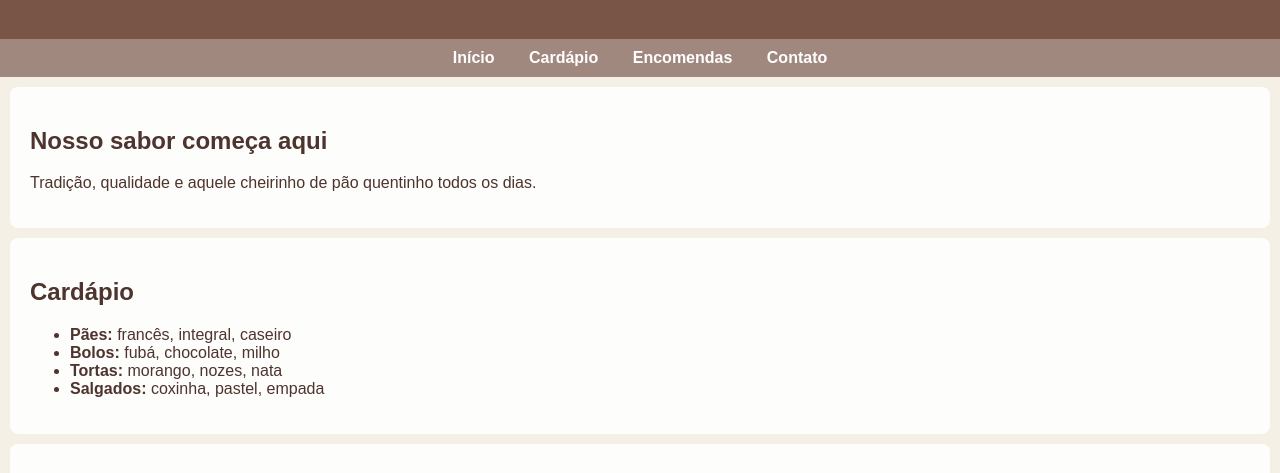
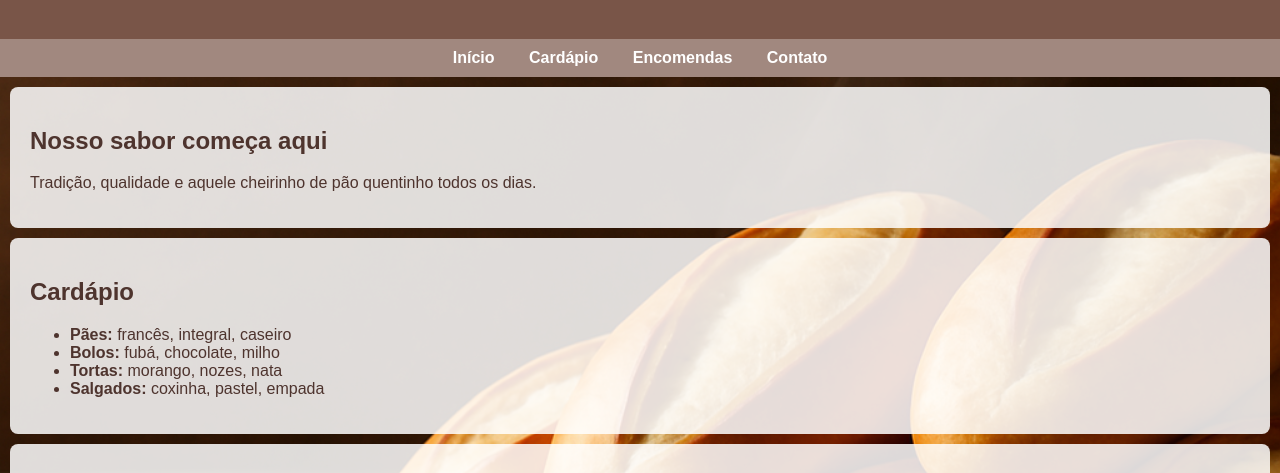
Before and after one commit to leofdematos/docepaocentral, a plain HTML site: page index.html in a window 1280 px wide. Shown: the part 340-813 px from the top of the page. Drawn offline with Linux system fonts and the light colour scheme.

Commit message:
style.css

```diff
--- a/style.css
+++ b/style.css
@@ -1,7 +1,7 @@
 body {
     font-family: Arial, sans-serif;
     margin: 0;
-    background: url("fundo-pao.jpg") no-repeat center center fixed;
+    background: url("fundo-pao.png") no-repeat center center fixed;
     background-size: cover;
     background-color: #f5f0e6; /* fallback caso a imagem não carregue */
     color: #4e342e;
```
